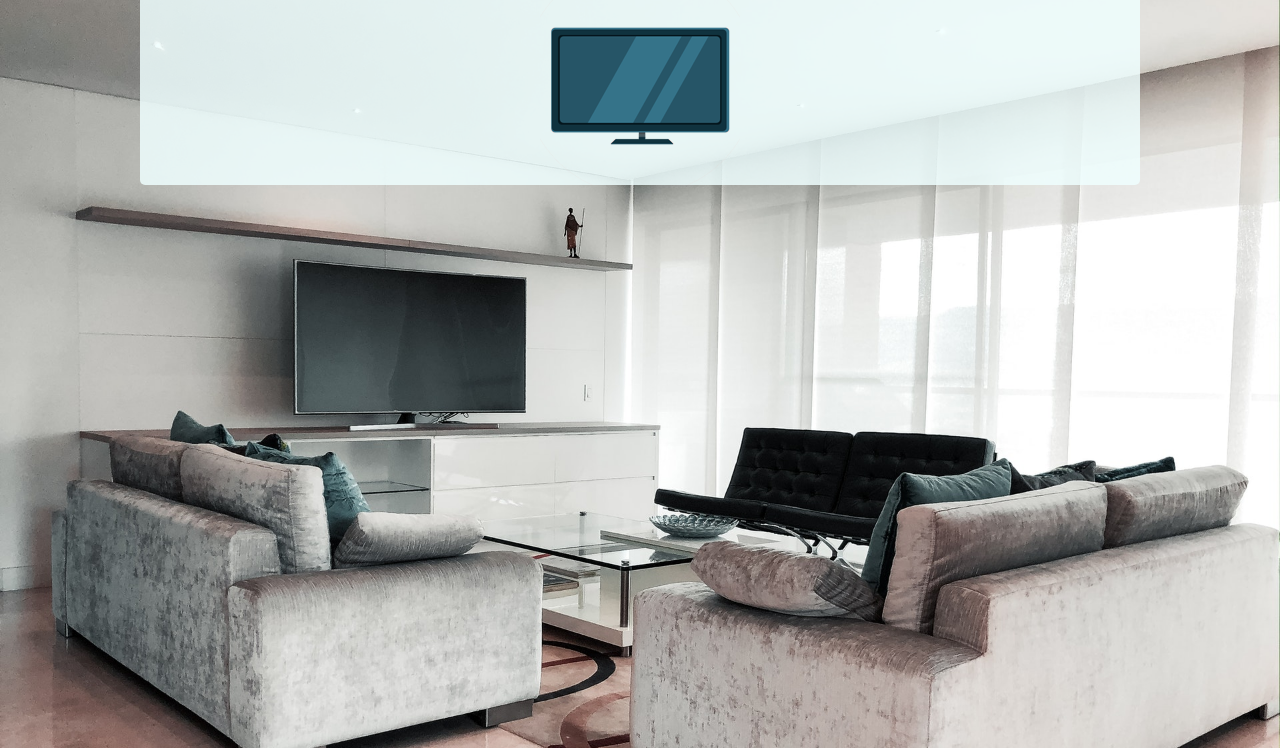
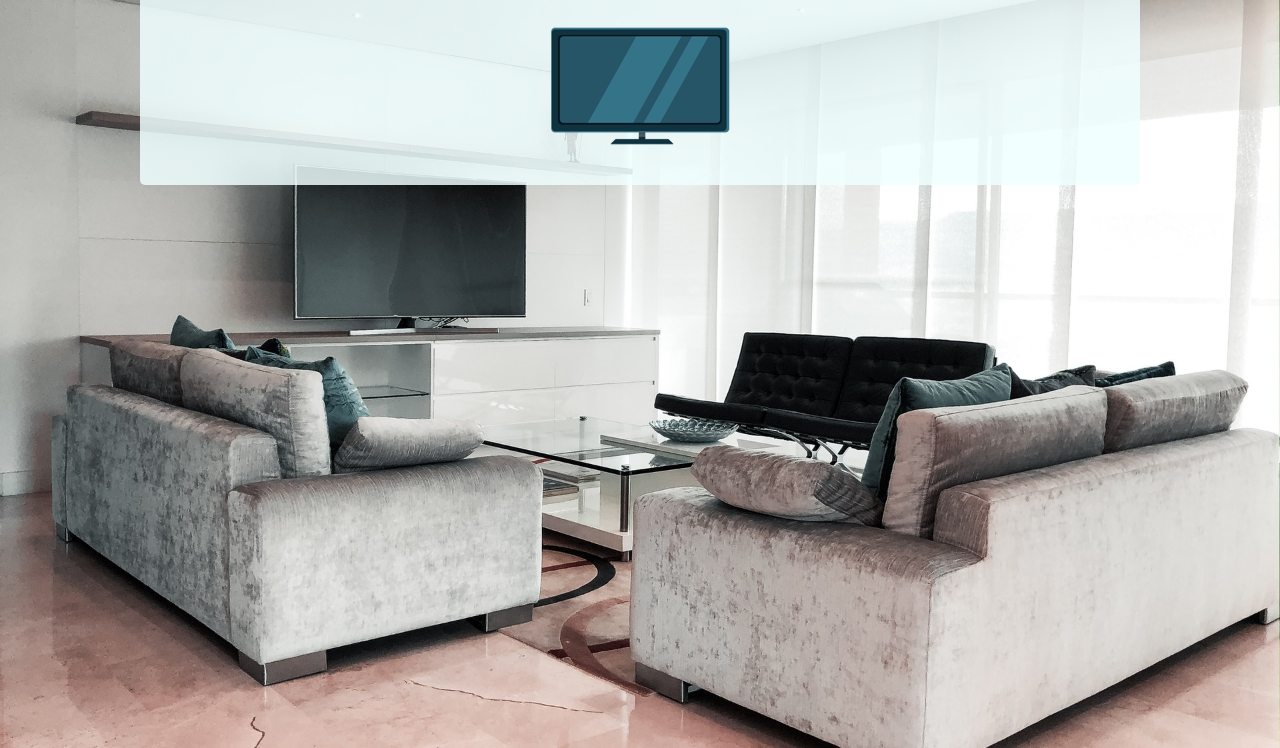
Before and after one commit to lucasilvaDomingos/HTML-EXERC, a plain HTML site: page exercicios/exerc.7/exerc-do-curso/telas/media-queries.html in a window 1280 px wide. Shown: the part 52-800 px from the top of the page. Drawn offline with Linux system fonts and the light colour scheme.

Commit message:
ajuste no fundo

```diff
--- a/exercicios/exerc.7/exerc-do-curso/estilos/telas.css
+++ b/exercicios/exerc.7/exerc-do-curso/estilos/telas.css
@@ -29,7 +29,7 @@
         height: 100vh;
     }
     body{
-    background:#23242c url(../imagens/back-phone.jpg) no-repeat;
+    background:#23242c url(../imagens/back-phone.jpg) no-repeat center center;
     background-size: cover;
 }
 main{
```
